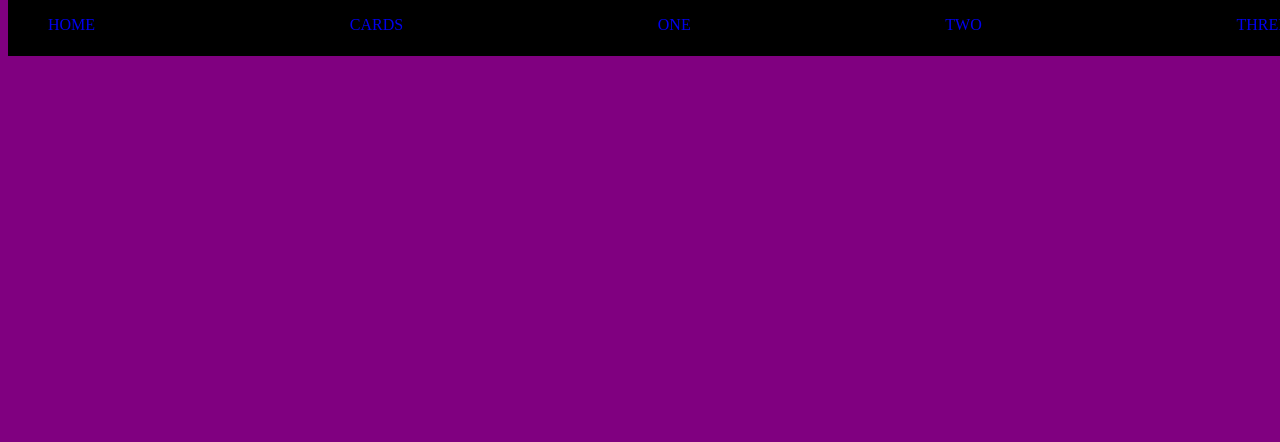
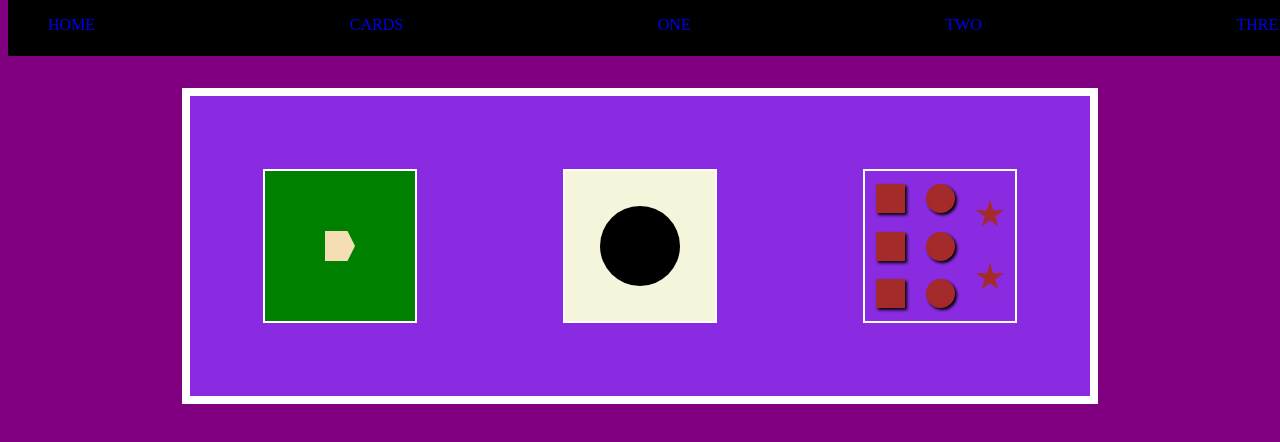
Before and after one commit to jewellife/cake, a plain HTML site: page one.html in a window 1280 px wide. Drawn offline with Linux system fonts and the light colour scheme; a web font is replaced by a local one.

Commit message:
flex box

```diff
--- a/main.css
+++ b/main.css
@@ -123,6 +123,7 @@ p {
 
 .card-four {
   position: relative;
+  background: linear-gradient(45deg, orange,lightblue,green);
 }
 
 .card-four::before {
@@ -133,6 +134,10 @@ p {
   font-size: 128px;
   margin: auto;
   position: absolute;
+}
+
+.card-two {
+  background: radial-gradient(orange,brown);
 }
 
 .card-three .bottom-number::before,
@@ -179,3 +184,72 @@ p {
 .queen {
   background-image: url();
 }
+
+.bigbox {
+  border: 8px solid white;
+  height: 300px;
+  width: 900px;
+  position: relative;
+  top: 10vh;
+  margin: 0 auto;
+  display: flex;
+  justify-content: space-around;
+  align-items: center;
+  background-color: blueviolet;
+
+
+}
+.littlebox1, .littlebox2, .littlebox3 {
+  border:2px solid white ;
+  height: 150px;
+  width: 150px;
+
+}
+.littlebox2 {
+  background-color: beige;
+  position: relative;
+}
+.littlebox2::before {
+  content: "";
+  background-color:  black;
+  position: absolute;
+  height: 80px;
+  width: 80px;
+  border-radius: 50%;
+  margin: auto;
+  inset: 0;
+}
+.littlebox3 {
+  display: flex;
+  justify-content: space-evenly;
+  align-items: center;
+  flex-direction: column;
+  flex-wrap: wrap;
+}
+
+.minibox {
+  border: 2px solid brown;
+  height: 25px;
+  width: 25px;
+  background-color: brown;
+  margin: 5px;
+  box-shadow: 2px 2px 3px black;
+}
+.littlebox1 {
+  display: flex;
+  background-color: green;
+  align-items: center;
+  justify-content: center;
+}
+.arrow {
+  background-color: wheat;
+  height: 30px;
+  width: 30px;
+  clip-path: polygon(0% 0%, 75% 0%, 100% 50%, 75% 100%, 0% 100%);
+}
+.minicircle {
+border-radius: 50%;
+}
+.star {
+  clip-path: polygon(50% 0%, 61% 35%, 98% 35%, 68% 57%, 79% 91%, 50% 70%, 21% 91%, 32% 57%, 2% 35%, 39% 35%);
+}
--- a/one.html
+++ b/one.html
@@ -27,6 +27,24 @@
         </li>
       </ul>
     </nav>
+    <div class="bigbox">
+      <div class="littlebox1">
+        <div class="arrow"></div>
+      </div>
+      <div class="littlebox2">
+      </div>
+      <div class="littlebox3">
+        <div class="minibox"></div>
+        <div class="minibox"></div>
+        <div class="minibox"></div>
+        <div class="minibox minicircle"></div>
+        <div class="minibox minicircle"></div>
+        <div class="minibox minicircle"></div>
+        <div class="minibox star"></div>
+        <div class="minibox star"></div>
+        <!-- <div class="minibox star"></div> -->
+
+    </div>
 
 </body>
 </html>
```
